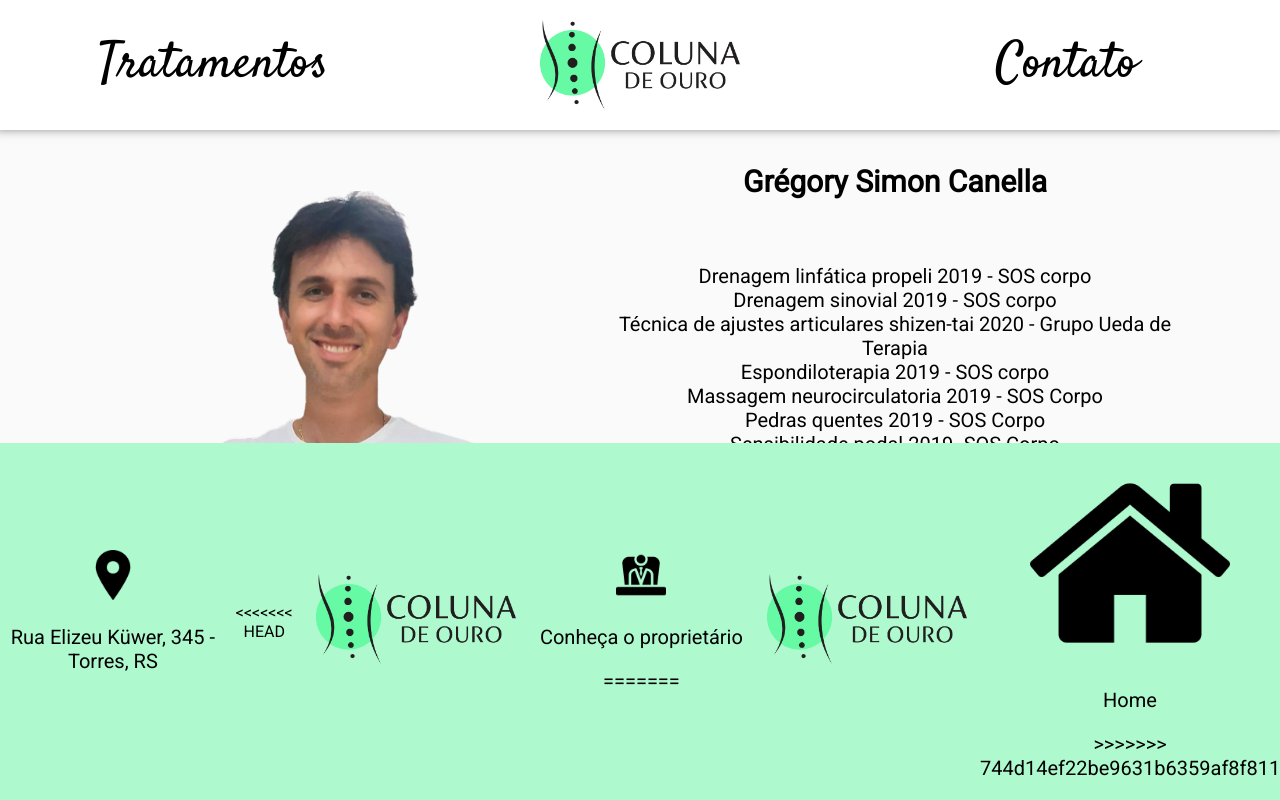
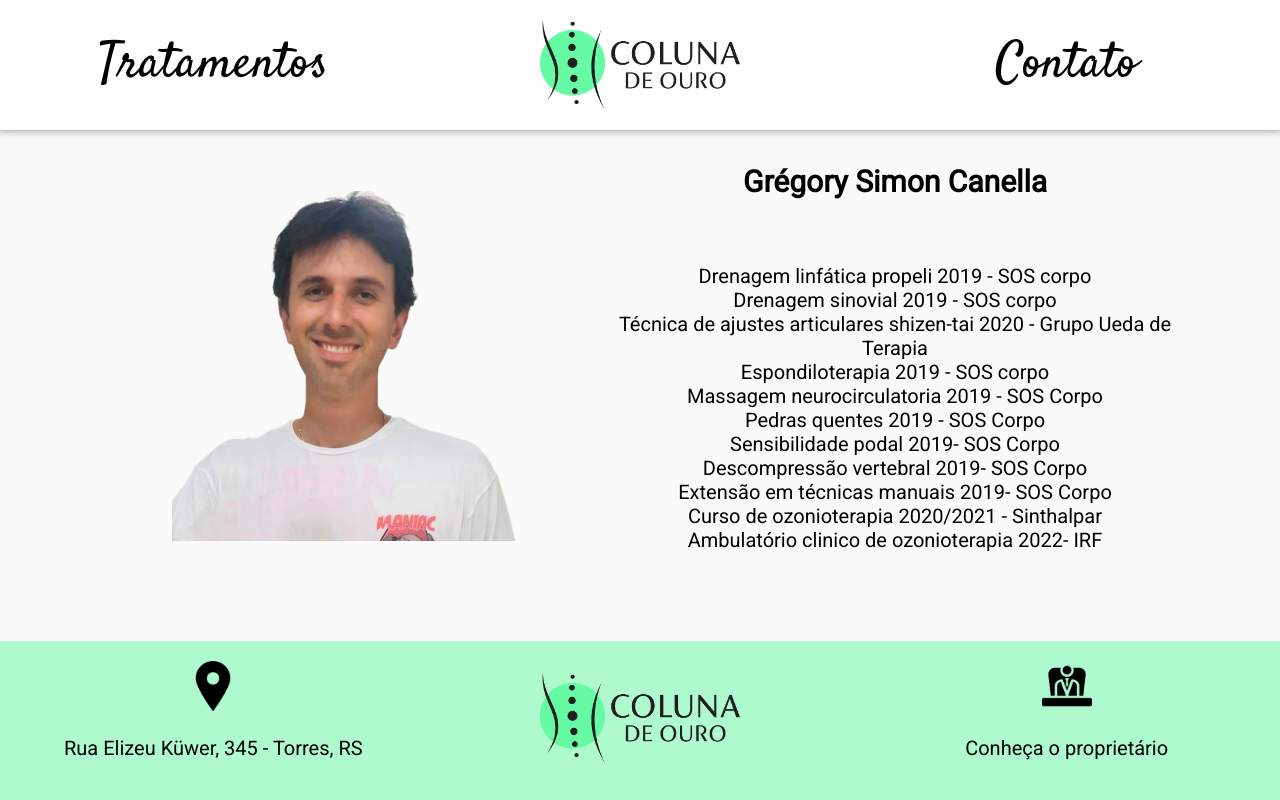
Before and after one commit to gui-sc/coluna-de-ouro, a plain HTML site: page pages/proprietario.html in a window 1280 px wide. Drawn offline with Linux system fonts and the light colour scheme.

Commit message:
commit fodase

```diff
--- a/pages/proprietario.html
+++ b/pages/proprietario.html
@@ -44,17 +44,12 @@
             <img class="iconesfooter" src="../img/location.png" alt="Ícone de localização">
             <p>Rua Elizeu Küwer, 345 - Torres, RS</p>
         </a>
-        <<<<<<< HEAD <a href="#"><img src="../img/logo.png" alt="Logo Clínica Coluna de Ouro"></a>
-            <a class="iconesfooter" href="#">
-                <img src="../img/prop.png" alt="Ícone de proprietário">
-                <p>Conheça o proprietário</p>
-                =======
-                <a href="../index.html"><img src="../img/logo.png" alt="Logo Clínica Coluna de Ouro"></a>
-                <a href="./proprietario.html">
-                    <img src="../img/home.png" alt="Ícone de home">
-                    <p>Home</p>
-                    >>>>>>> 744d14ef22be9631b6359af8f811470b94d199af
-                </a>
+        <a href="#"><img src="../img/logo.png" alt="Logo Clínica Coluna de Ouro"></a>
+        <a class="iconesfooter" href="#">
+            <img src="../img/prop.png" alt="Ícone de proprietário">
+            <p>Conheça o proprietário</p>
+        </a>
+
     </footer>
 </body>
 
```
